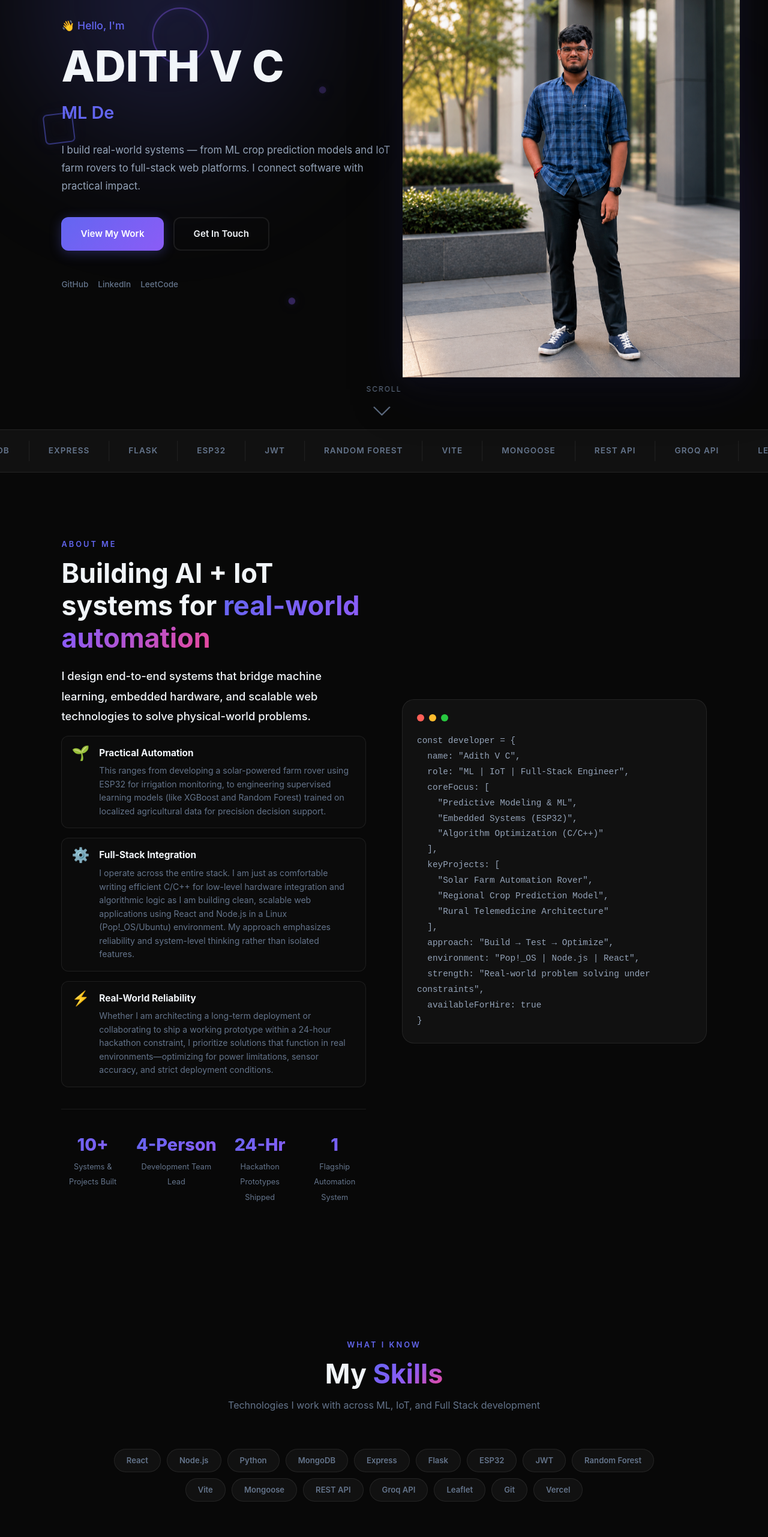
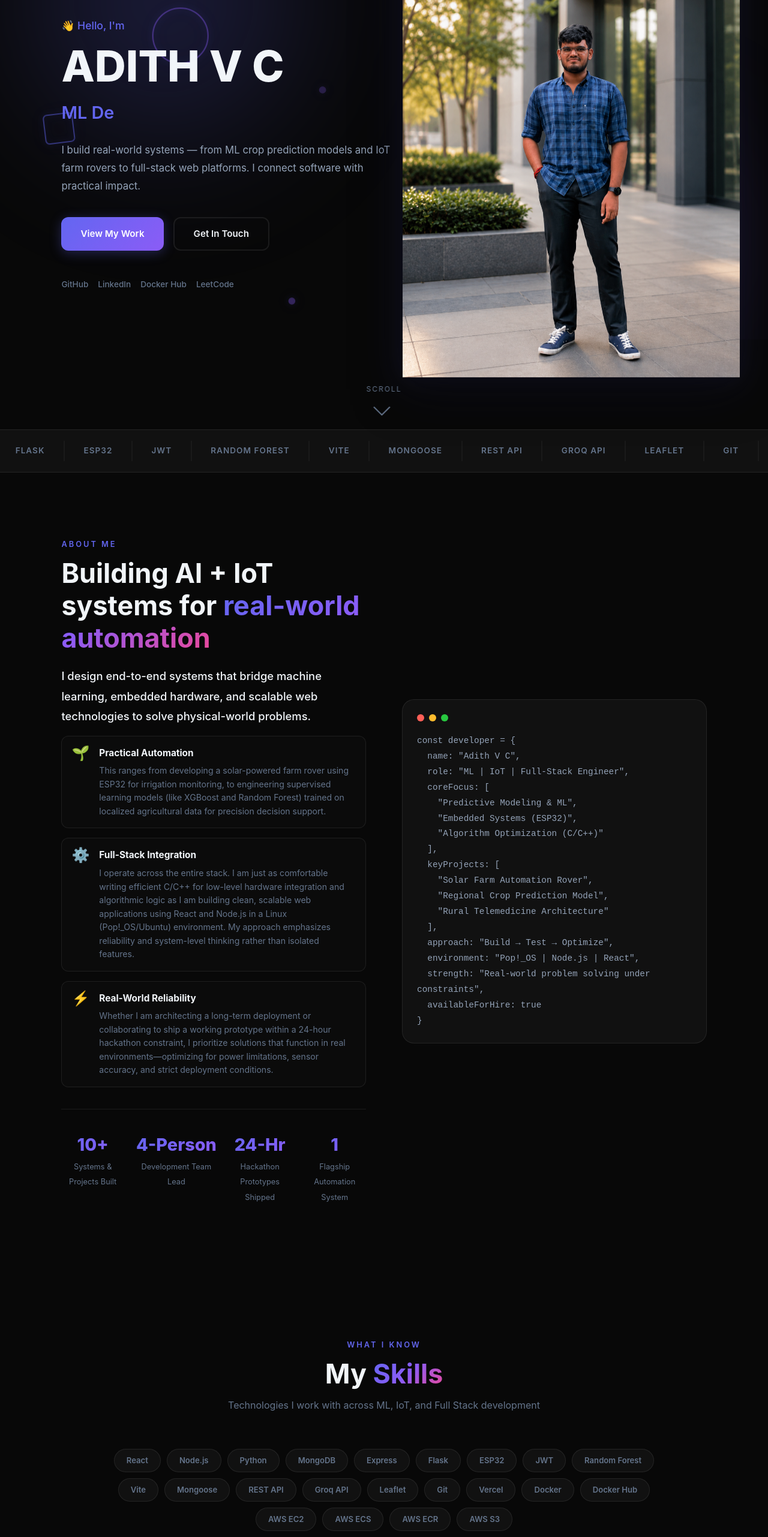
Before and after one commit to ADITH6452003/portfolio, a React (Vite) app: page / in a window 1280 px wide. Shown: the part 234-2797 px from the top of the page at 60% size. Built offline with nearby package versions, Linux system fonts and the light colour scheme; no server answers.

Commit message:
added new skills aws and docker and docker profile link

```diff
--- a/src/App.jsx
+++ b/src/App.jsx
@@ -61,11 +61,16 @@ const SKILLS = [
   { name: 'MongoDB',           level: 78, icon: '🍃' },
   { name: 'IoT / ESP32',       level: 68, icon: '📡' },
   { name: 'CSS / Tailwind',    level: 85, icon: '🎨' },
+  { name: 'Docker & Docker Hub', level: 80, icon: '🐳' },
+  { name: 'AWS EC2',           level: 78, icon: '☁️' },
+  { name: 'AWS ECS / ECR',     level: 72, icon: '📦' },
+  { name: 'AWS S3',            level: 85, icon: '🪣' },
 ]
 
 const TECH_MARQUEE = [
   'React','Node.js','Python','MongoDB','Express','Flask','ESP32','JWT',
   'Random Forest','Vite','Mongoose','REST API','Groq API','Leaflet','Git','Vercel',
+  'Docker','Docker Hub','AWS EC2','AWS ECS','AWS ECR','AWS S3',
 ]
 
 const PROJECTS = [
@@ -550,6 +555,7 @@ export default function App() {
             {[
               { label: 'GitHub',   href: 'https://github.com/ADITH6452003' },
               { label: 'LinkedIn', href: 'https://www.linkedin.com/in/adith-v-c-5ab4a1317/' },
+              { label: 'Docker Hub', href: 'https://hub.docker.com/u/adithvc' },
               { label: 'LeetCode', href: 'https://leetcode.com/u/ADITH_52/' },
             ].map(({ label, href }) => (
               <a key={label} href={href} className="social-link" target="_blank" rel="noopener noreferrer">{label}</a>
@@ -715,6 +721,7 @@ export default function App() {
                 { icon: '📧', label: 'Email',    val: 'adithchandrasekar@gmail.com', href: 'mailto:adithchandrasekar@gmail.com' },
                 { icon: '💼', label: 'LinkedIn', val: 'ADITH V C', href: 'https://www.linkedin.com/in/adith-v-c-5ab4a1317/' },
                 { icon: '🐙', label: 'GitHub',   val: 'ADITH6452003', href: 'https://github.com/ADITH6452003' },
+                { icon: '🐳', label: 'Docker Hub', val: 'adithvc', href: 'https://hub.docker.com/u/adithvc' },
                 { icon: '📍', label: 'Location', val: 'India', href: null },
               ].map(({ icon, label, val, href }) => (
                 <div key={label} className={`contact-card ${href ? 'contact-card-link' : ''}`} onClick={() => href && window.open(href, '_blank')}>
@@ -734,6 +741,7 @@ export default function App() {
           {[
             { label: 'GitHub',   href: 'https://github.com/ADITH6452003' },
             { label: 'LinkedIn', href: 'https://www.linkedin.com/in/adith-v-c-5ab4a1317/' },
+            { label: 'Docker Hub', href: 'https://hub.docker.com/u/adithvc' },
             { label: 'LeetCode', href: 'https://leetcode.com/u/ADITH_52/' },
           ].map(({ label, href }) => (
             <a key={label} href={href} target="_blank" rel="noopener noreferrer">{label}</a>
```
